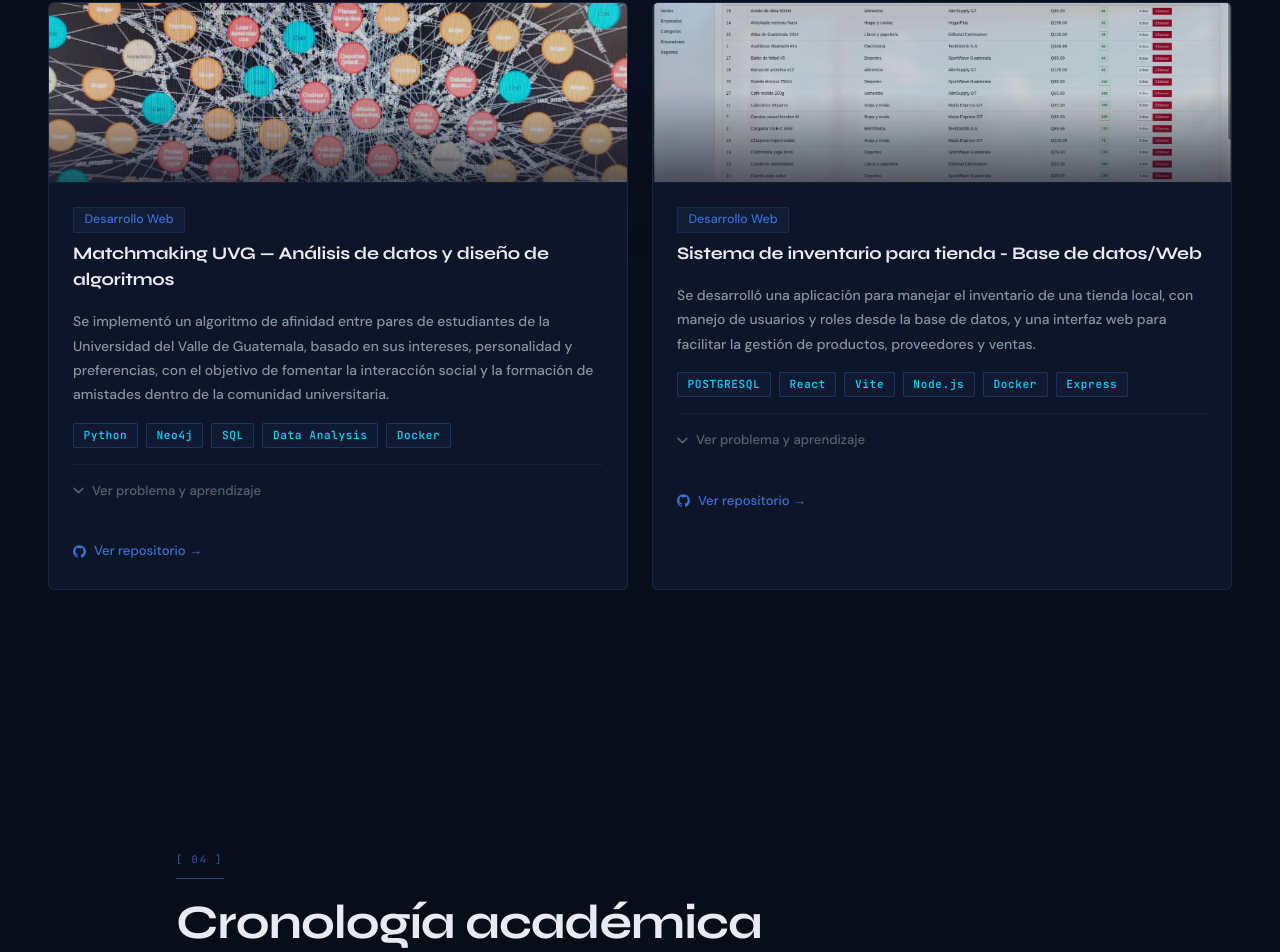
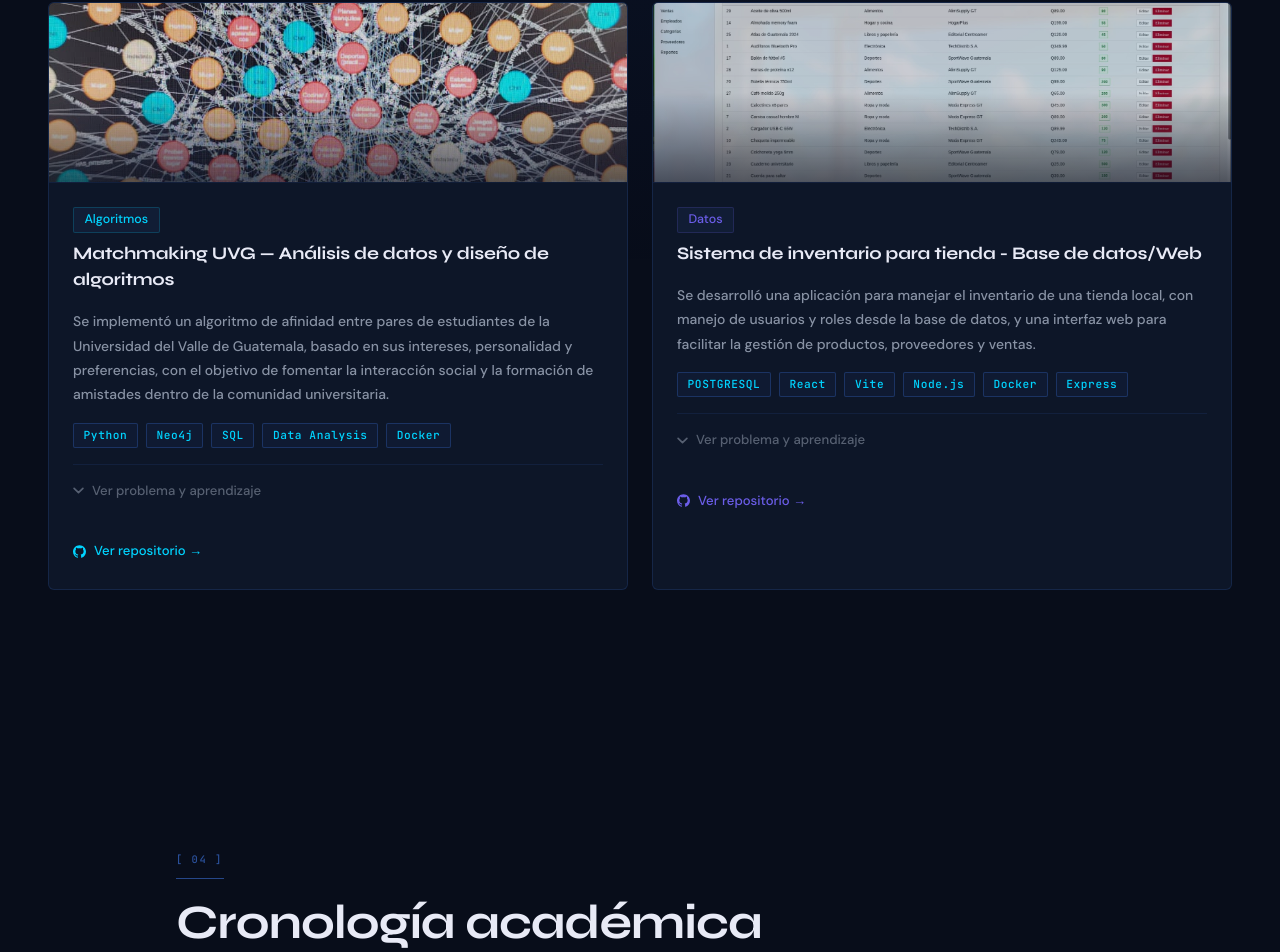
Before and after one commit to JorgeVilledaS/Portafolio, a React (Vite) app: page / in a window 1280 px wide. Shown: the part 3612-4564 px from the top of the page. Built offline with nearby package versions, Linux system fonts and the light colour scheme.

Commit message:
Solución de un bug con categorías

```diff
--- a/src/data/content.js
+++ b/src/data/content.js
@@ -184,7 +184,7 @@ export const PROJECTS = [
     learning: 'El proyecto me enseñó a manejar grandes volúmenes de datos de manera eficiente, a diseñar un algoritmo de comparación que balanceara precisión y velocidad, y a presentar los resultados de una manera clara y útil para los usuarios finales.',
     techs: ['Python', 'Neo4j', 'SQL', 'Data Analysis', "Docker"],
     repoUrl: 'https://github.com/DiegoLinares11/MatchMaking',
-    category: 'Algoritmo/datos',
+    category: 'algoritmo',
   },
   {
     id: 'proyecto-3',
@@ -195,7 +195,7 @@ export const PROJECTS = [
     learning: 'Aprendí sobre la importancia de una buena arquitectura de base de datos y cómo una interfaz de usuario bien diseñada puede mejorar la eficiencia en la gestión de inventarios.',
     techs: ['POSTGRESQL', 'React', "Vite", "Node.js", "Docker", "Express"],
     repoUrl: 'https://github.com/JorgeVilledaS/proyecto2-db1/tree/proyecto3',
-    category: 'base de datos',
+    category: 'data',
   },
 ]
 
```
